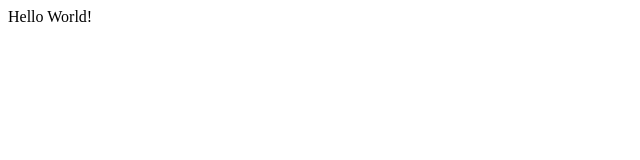
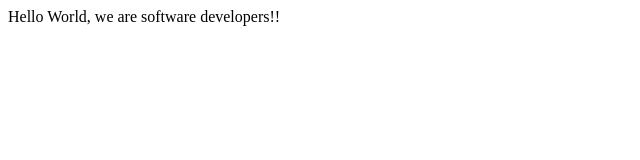
Before and after one commit to thauling/benjamin_htmlcss, a plain HTML site: page index.html in a window 1280 px wide. Shown: the whole page, without its empty margins (0-640 px from the left). Drawn offline with Linux system fonts and the light colour scheme.

Commit message:
Update index.html
Adding ", we are software developers!" to index.html

```diff
--- a/index.html
+++ b/index.html
@@ -8,7 +8,7 @@
 
   <body>
 
-  Hello World!
+  Hello World, we are software developers!!
     <script src="https://cdn.freecodecamp.org/testable-projects-fcc/v1/bundle.js"></script>
 
     <!--
```
